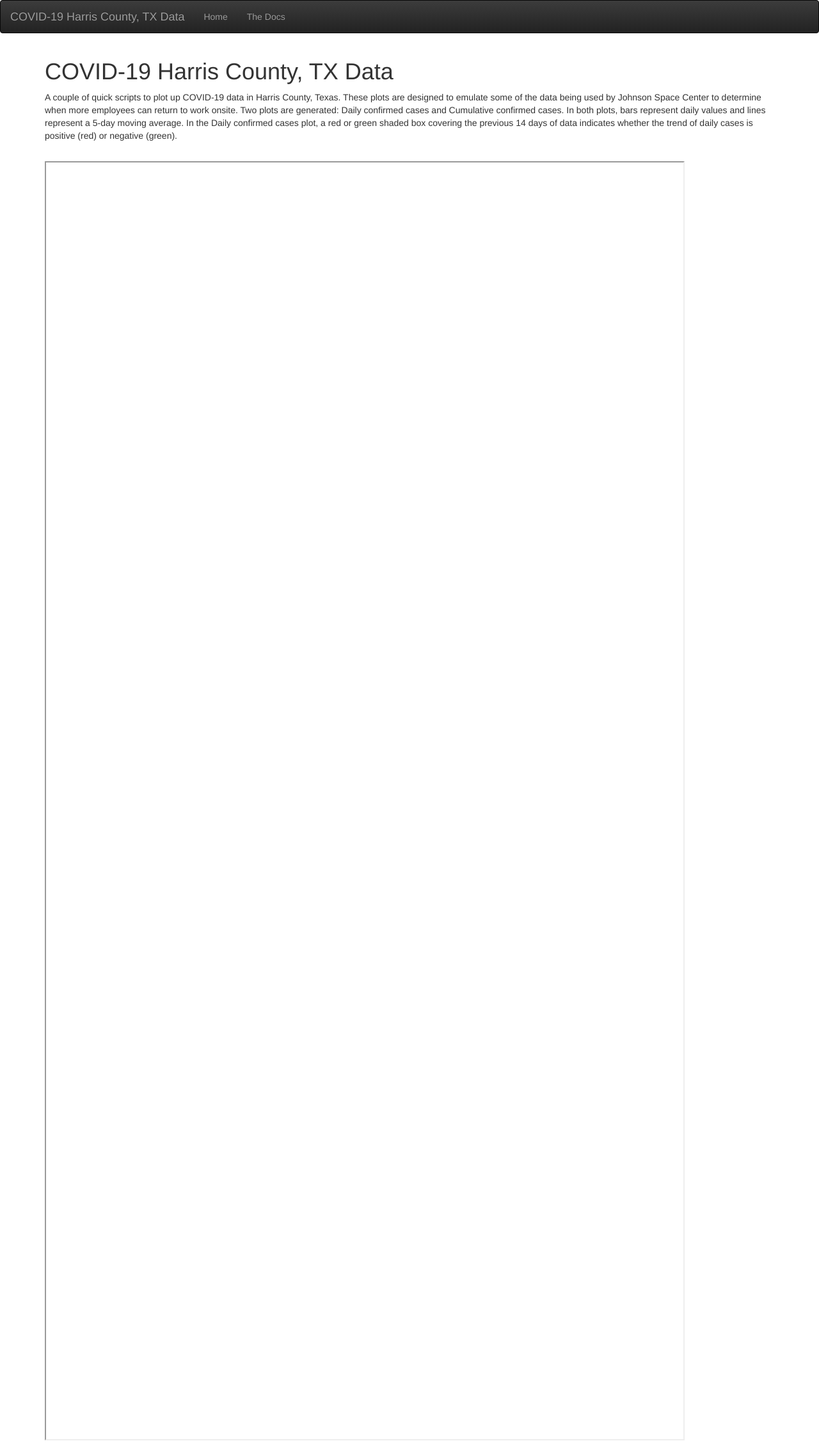
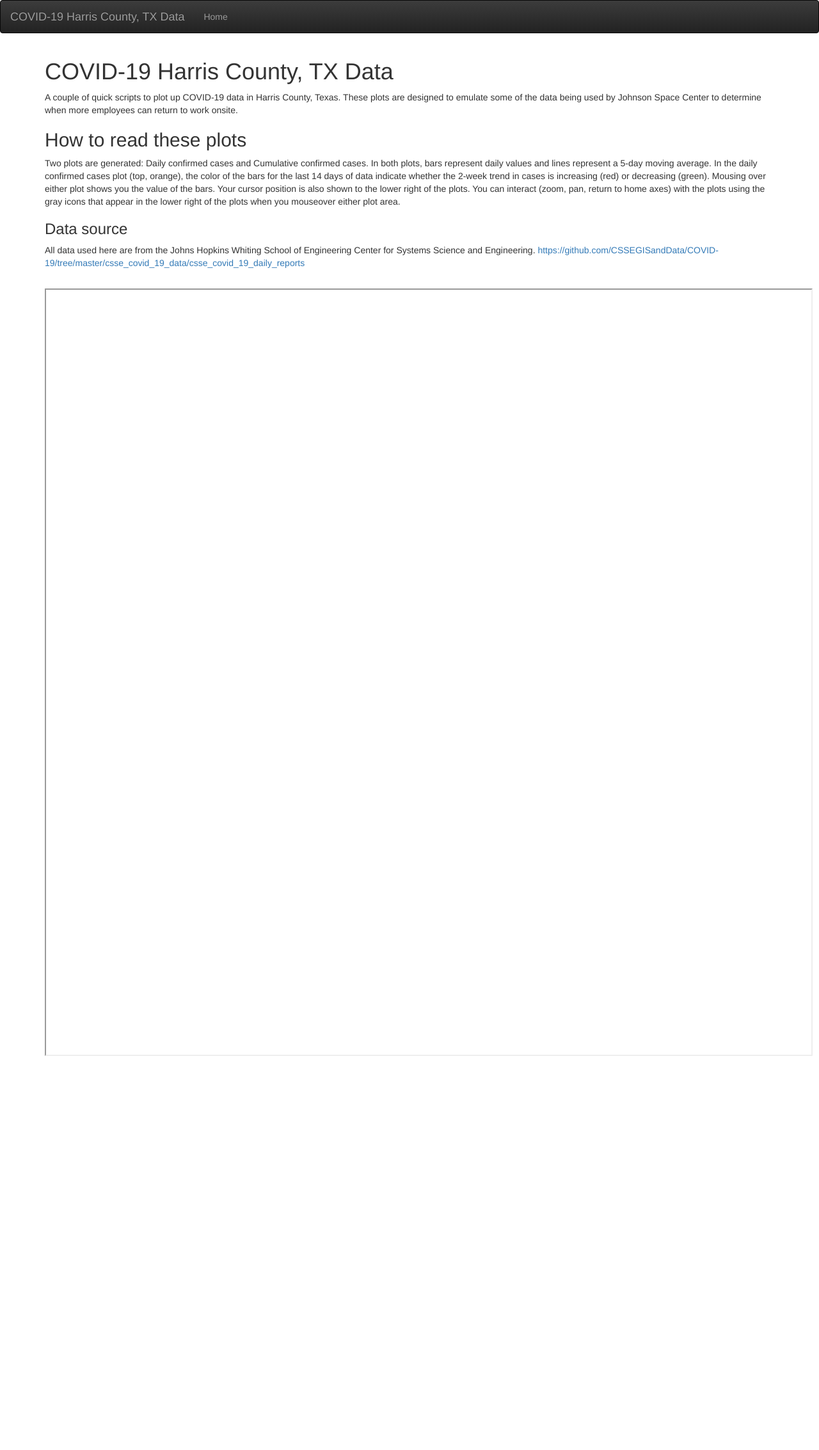
Before and after one commit to kaylai/COVID_JSC, a Django app: template uploads/core/templates/core/home.html in a window 1280 px wide. Shown: the whole page at 64% size. After the commit the page ends 1651 px from the top, so only its background shows below. Run offline with Django 3.2, Linux system fonts and the light colour scheme; the template is opened without the code that fills it, so the values that code supplies are empty; parts of the project's set-up code (start-up, migrations or seed data) failed here and were passed over; some libraries are stand-ins or nearby versions.

Commit message:
Adding description to the home page, removing Docs page, changing size of iframe.

```diff
--- a/uploads/core/templates/core/home.html
+++ b/uploads/core/templates/core/home.html
@@ -9,11 +9,17 @@
     <div class="row">
         <div class="col-xs-12">
             <h1>COVID-19 Harris County, TX Data</h1>
-            A couple of quick scripts to plot up COVID-19 data in Harris County, Texas.
+            A couple of quick scripts to plot up COVID-19 data in Harris County, Texas. These plots are designed to emulate some of the data being used by Johnson Space Center to determine when more employees can return to work onsite.
 
-            These plots are designed to emulate some of the data being used by Johnson Space Center to determine when more employees can return to work onsite. Two plots are generated: Daily confirmed cases and Cumulative confirmed cases. In both plots, bars represent daily values and lines represent a 5-day moving average. In the Daily confirmed cases plot, a red or green shaded box covering the previous 14 days of data indicates whether the trend of daily cases is positive (red) or negative (green).
+            <h2>How to read these plots</h2>
+            Two plots are generated: Daily confirmed cases and Cumulative confirmed cases. In both plots, bars represent daily values and lines represent a 5-day moving average. In the daily confirmed cases plot (top, orange), the color of the bars for the last 14 days of data indicate whether the 2-week trend in cases is increasing (red) or decreasing (green).
+
+            Mousing over either plot shows you the value of the bars. Your cursor position is also shown to the lower right of the plots. You can interact (zoom, pan, return to home axes) with the plots using the gray icons that appear in the lower right of the plots when you mouseover either plot area.
+
+            <h3>Data source</h3>
+            All data used here are from the Johns Hopkins Whiting School of Engineering Center for Systems Science and Engineering. <a href="https://github.com/CSSEGISandData/COVID-19/tree/master/csse_covid_19_data/csse_covid_19_daily_reports">https://github.com/CSSEGISandData/COVID-19/tree/master/csse_covid_19_data/csse_covid_19_daily_reports</a>
             <P>&nbsp;</p>
-            <P><iframe src="plotfile.html", width="1000", height="2000"></iframe>
+            <P><iframe src="plotfile.html", width="1200", height="1200"></iframe>
         </div>
     </div>
 </div>
--- a/uploads/templates/base.html
+++ b/uploads/templates/base.html
@@ -35,7 +35,6 @@
         </div>
         <ul class="nav navbar-nav">
             <li><a href="/">Home</a></li>
-            <li><a href="readthedocs.html">The Docs</a></li>
         </ul>
     </div>
 </nav>
--- a/uploads/urls.py
+++ b/uploads/urls.py
@@ -8,7 +8,6 @@ from uploads.core import views
 
 urlpatterns = [
     url(r'^$', views.home, name='home'),
-    url(r'^readthedocs', views.readthedocs, name='readthedocs'),
     url(r'^admin/', admin.site.urls),
     url(r'^plotfile', views.plotfile, name='plotfile')
 ]
```
